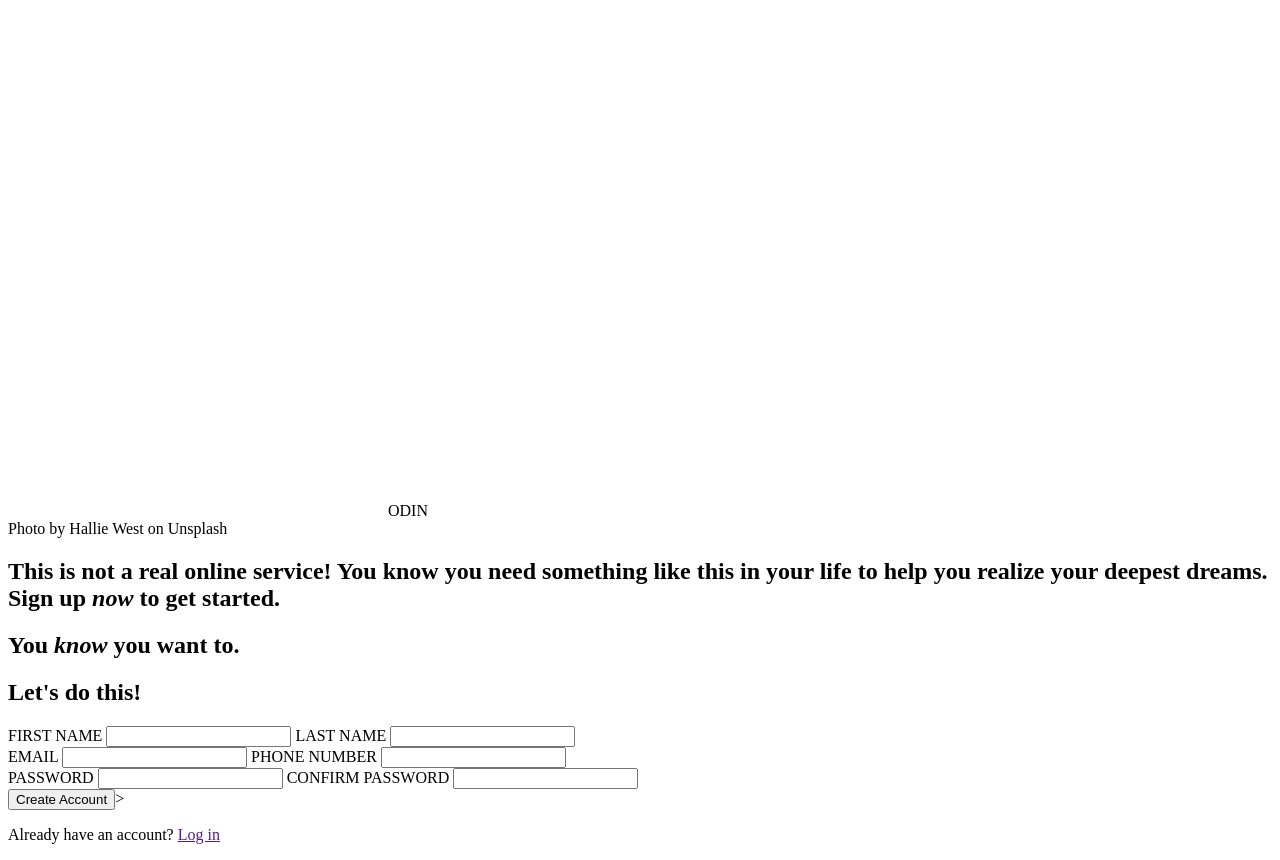
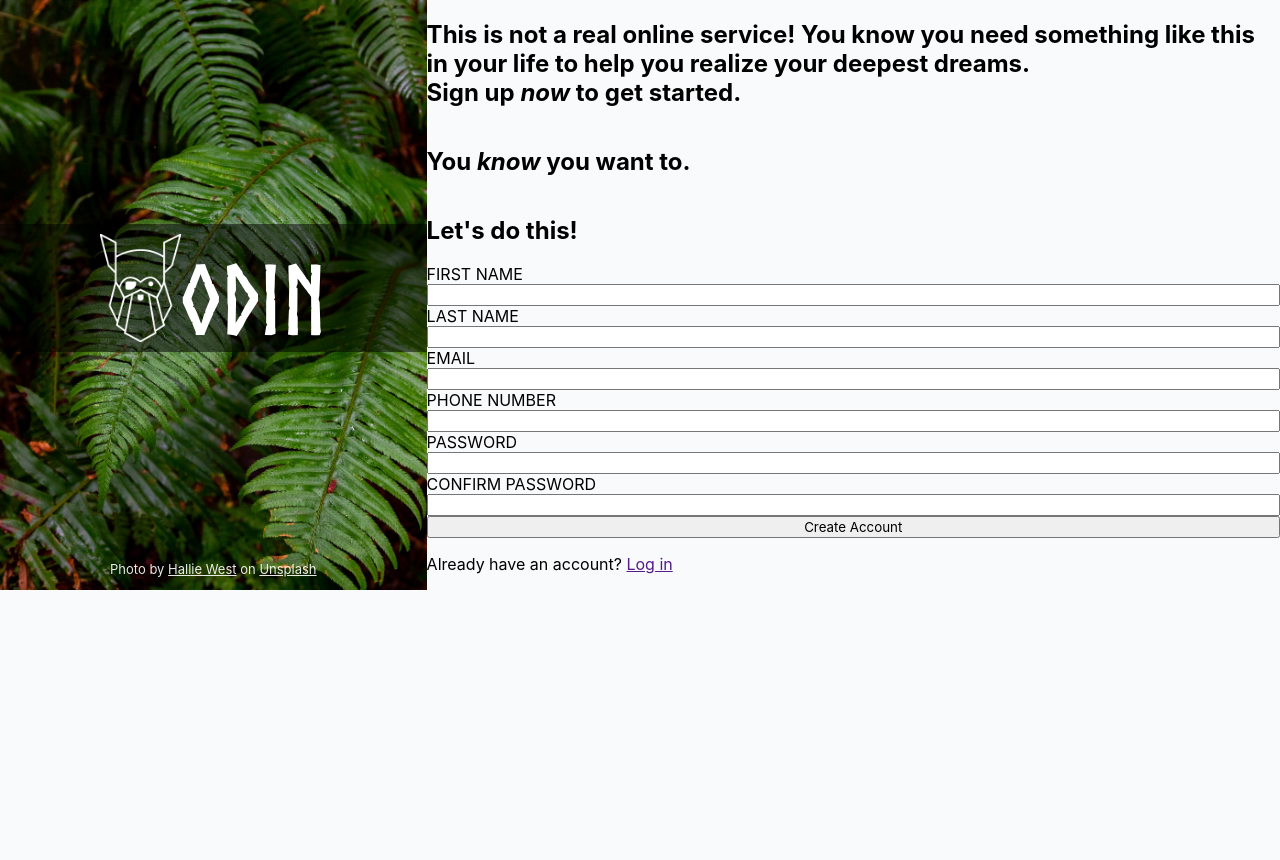
Before and after one commit to jborozco/odin-sign-up_form, a plain HTML site: page index.html in a window 1280 px wide. After the commit the page ends 800 px from the top, so only its background shows below. Drawn offline with Linux system fonts and the light colour scheme.

Commit message:
Style left section

```diff
--- a/index.html
+++ b/index.html
@@ -11,7 +11,7 @@
 <body>
     <div id="left">
         <div class="logo-container"><img src="img/odin-lined.png" alt=""><span class="logo-text">ODIN</span></div>
-        <div class="credit">Photo by Hallie West on Unsplash</div>
+        <p class="credit">Photo by <a href="">Hallie West</a> on <a href="">Unsplash</a></p>
     </div>
     <div id="right">
         <div class="intro">
@@ -45,7 +45,7 @@
                 </div>
             </div>
             <div class="form-transparent">
-                <button type="sumbit" id="form-validation">Create Account </button>>
+                <button type="sumbit" id="form-validation">Create Account </button>
             </div>
         </form>
         <div class="subtext">
--- a/styles.css
+++ b/styles.css
@@ -0,0 +1,109 @@
+/* GLOBAL SETTINGS */
+
+@font-face {
+    font-family: Norse;
+    src: url(font/Norse-Bold.otf);
+}
+
+@import url('https://fonts.googleapis.com/css2?family=Inter:wght@100;200;300;400;500;600;700;800;900&display=swap');
+
+:root {
+    --dark: #000;
+    --light: #fff;
+    --grey-border: #E5E7EB;
+    --grey-input-bg: #fffefe;
+    --green-link: #596D48;
+    --red-error: #B91C1C;
+    --blue-focus: #1D4ED8;
+    --light-bg: #F9FAFB;
+    --label-color: #1F2937;
+
+}
+
+* {
+    box-sizing: border-box;
+    font-family: Inter, sans-serif;
+}
+
+html {
+    padding: 0;
+    margin: 0;
+    min-height: 100%;
+}
+
+body {
+    width: 100vw;
+    display: flex;
+    flex-direction: row;
+    padding: 0;
+    margin: 0;
+    min-height: 100%;
+    background-color: var(--light-bg);
+}
+
+#right,
+#left {
+    display: flex;
+    flex-direction: column;
+}
+
+div {
+    display: flex;
+    flex-direction: column;
+}
+
+
+
+
+/* LEFT SIDE */
+#left {
+    width: 33.33vw;
+    background-image: url(img/plant.jpg);
+    background-size: cover;
+    min-height: 100%;
+    color: var(--light);
+    justify-content: space-between;
+}
+
+#left a {
+    color: inherit;
+}
+
+.logo-container {
+    background-color: rgba(0, 0, 0, 0.5);
+
+    height: 128px;
+    display: flex;
+    flex-direction: row;
+    justify-content: center;
+    align-items: center;
+    padding: 10px;
+    margin-top: 224px;
+}
+
+.logo-container img {
+    height: 100%;
+}
+
+.logo-container span.logo-text {
+    margin: 0;
+    font-family: Norse, sans-serif;
+    font-size: 96px;
+    line-height: 96px;
+    margin-top: 22px;
+}
+
+.credit {
+    font-size: 13px;
+    text-align: center;
+    opacity: 0.9;
+}
+
+
+
+
+/* RIGHT SIDE */
+
+#right {
+    width: 66.66vw;
+}
```
